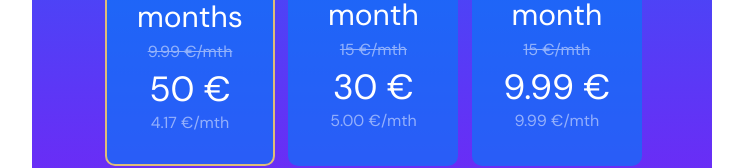
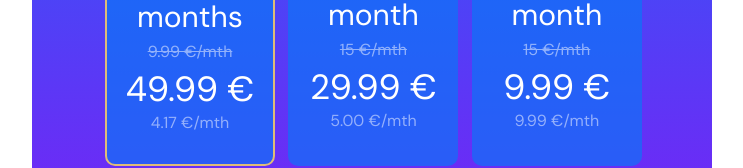
Before and after one commit to webDevT/flirtu-visitors-premium-page, a website: page app/premium.html in a window 1280 px wide. Shown: the part 460-628 px from the top of the page, without its empty margins (268-1011 px from the left). Drawn offline with nearby package versions, Linux system fonts and the light colour scheme.

Commit message:
proce fix

```diff
--- a/app/premium.html
+++ b/app/premium.html
@@ -176,7 +176,7 @@
                     <div class="plan-item__title">months</div>
 
                     <div class="prev-price">9.99 €/mth</div>
-                    <div class="price">50 €</div>
+                    <div class="price">49.99 €</div>
 
                     <div class="price-per-month">4.17 €/mth</div>
                   </div>
@@ -189,7 +189,7 @@
                     <div class="plan-item__title">month</div>
 
                     <div class="prev-price">15 €/mth</div>
-                    <div class="price">30 €</div>
+                    <div class="price">29.99 €</div>
 
                     <div class="price-per-month">5.00 €/mth</div>
                   </div>
```
Also changed, not shown: docs/premium.html (+2 -2 lines).
